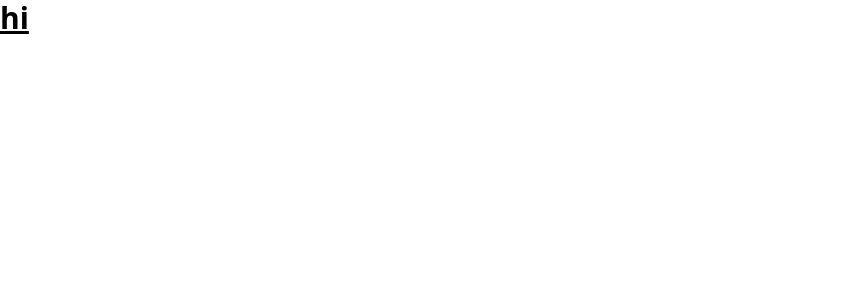
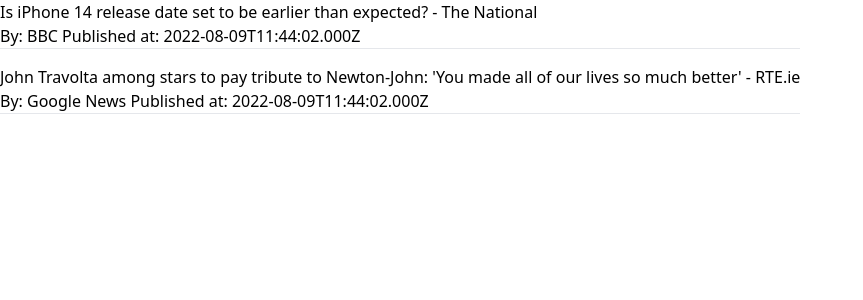
Before and after one commit to poliedros/news-example-api, a Next.js app: page / in a window 1280 px wide. Shown: the top 300 px of the page, without its empty margins (0-863 px from the left). Built offline with nearby package versions, Linux system fonts and the light colour scheme.

Commit message:
feat: add news list

```diff
--- a/package.json
+++ b/package.json
@@ -11,7 +11,8 @@
   "dependencies": {
     "next": "12.2.4",
     "react": "18.2.0",
-    "react-dom": "18.2.0"
+    "react-dom": "18.2.0",
+    "swr": "^1.3.0"
   },
   "devDependencies": {
     "@types/node": "18.6.5",
--- a/pages/api/news.ts
+++ b/pages/api/news.ts
@@ -1,11 +1,10 @@
 // Next.js API route support: https://nextjs.org/docs/api-routes/introduction
 import type { NextApiRequest, NextApiResponse } from "next";
 
-type NewsDto = {
+export type NewsDto = {
   headline: string;
   publishedAt: Date;
   by: string;
-  image_url: string;
 };
 
 export default function handler(
@@ -18,16 +17,12 @@
         "Is iPhone 14 release date set to be earlier than expected? - The National",
       publishedAt: new Date(),
       by: "BBC",
-      image_url:
-        "https://news.google.com/__i/rss/rd/articles/CBMiZGh0dHBzOi8vd3d3LnJ0ZS5pZS9lbnRlcnRhaW5tZW50LzIwMjIvMDgwOC8xMzE0NjU0LWpvaG4tdHJhdm9sdGEtcGF5cy10cmlidXRlLXRvLW9saXZpYS1uZXd0b24tam9obi_SAQA?oc=5",
     },
     {
       headline:
         "John Travolta among stars to pay tribute to Newton-John: 'You made all of our lives so much better' - RTE.ie",
       publishedAt: new Date(),
       by: "Google News",
-      image_url:
-        "https://news.google.com/__i/rss/rd/articles/CBMiZGh0dHBzOi8vd3d3LnJ0ZS5pZS9lbnRlcnRhaW5tZW50LzIwMjIvMDgwOC8xMzE0NjU0LWpvaG4tdHJhdm9sdGEtcGF5cy10cmlidXRlLXRvLW9saXZpYS1uZXd0b24tam9obi_SAQA?oc=5",
     },
   ]);
 }
--- a/pages/index.tsx
+++ b/pages/index.tsx
@@ -1,9 +1,30 @@
 import type { NextPage } from "next";
+import useSWR from "swr";
+import { NewsDto } from "./api/news";
 
 const Home: NextPage = () => {
+  const fetcher = (...args) => fetch(...args).then((res) => res.json());
+
+  const { data, error } = useSWR<NewsDto[]>("/api/news", fetcher);
+
+  if (error) return <div>failed to load</div>;
+  if (!data) return <div>loading...</div>;
+
+  const newsList = data.map((newDto) => {
+    return (
+      <li key={newDto.headline}>
+        <p>{newDto.headline}</p>
+        <div>
+          By: {newDto.by} Published at: {newDto.publishedAt}
+        </div>
+        <hr />
+      </li>
+    );
+  });
+
   return (
-    <div className="container mx-auto">
-      <h1 className="text-3xl font-bold underline">hi</h1>
+    <div className="container mx-auto flex">
+      <ul className="space-y-4">{newsList}</ul>
     </div>
   );
 };
```
Also changed, not shown: 1 other file (tests, documents, lock files or other folders).
